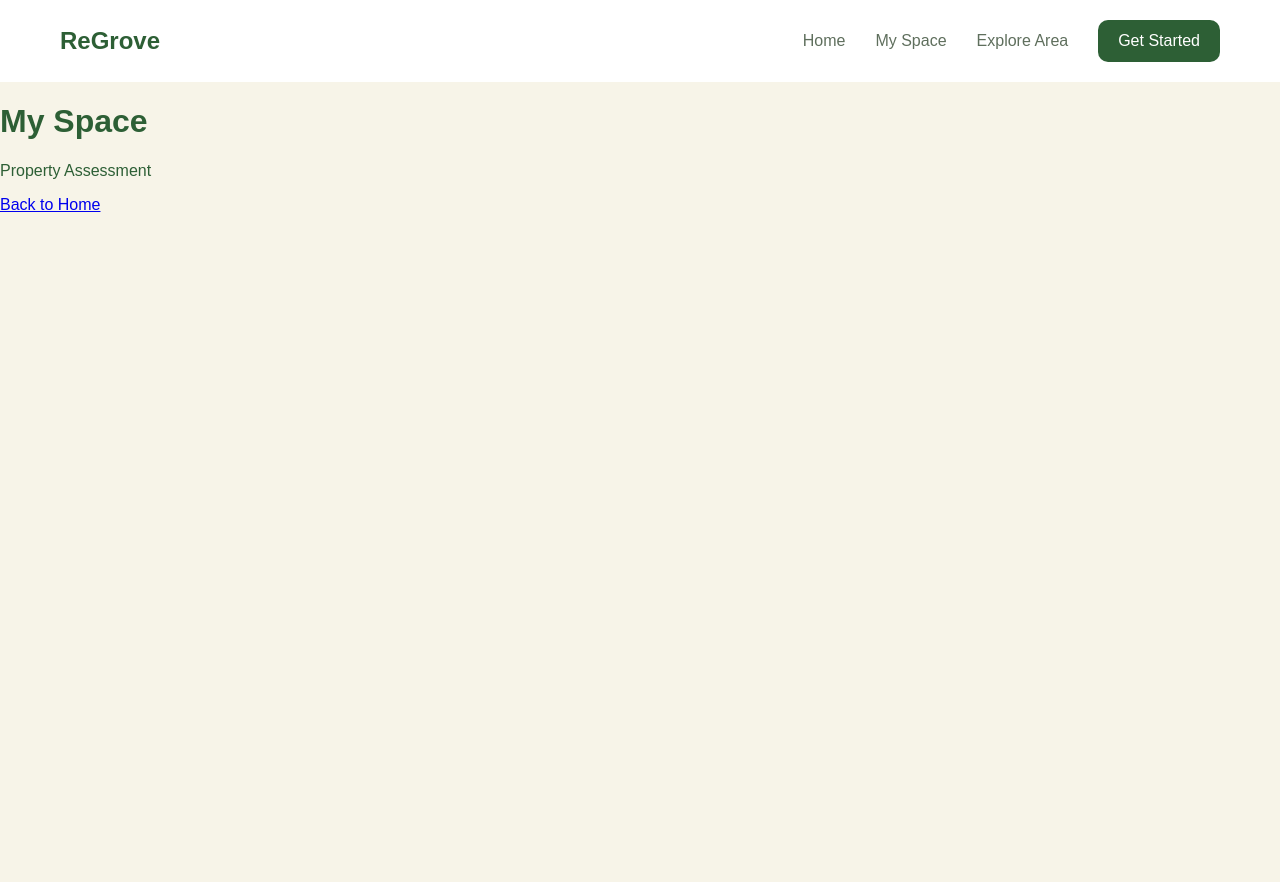
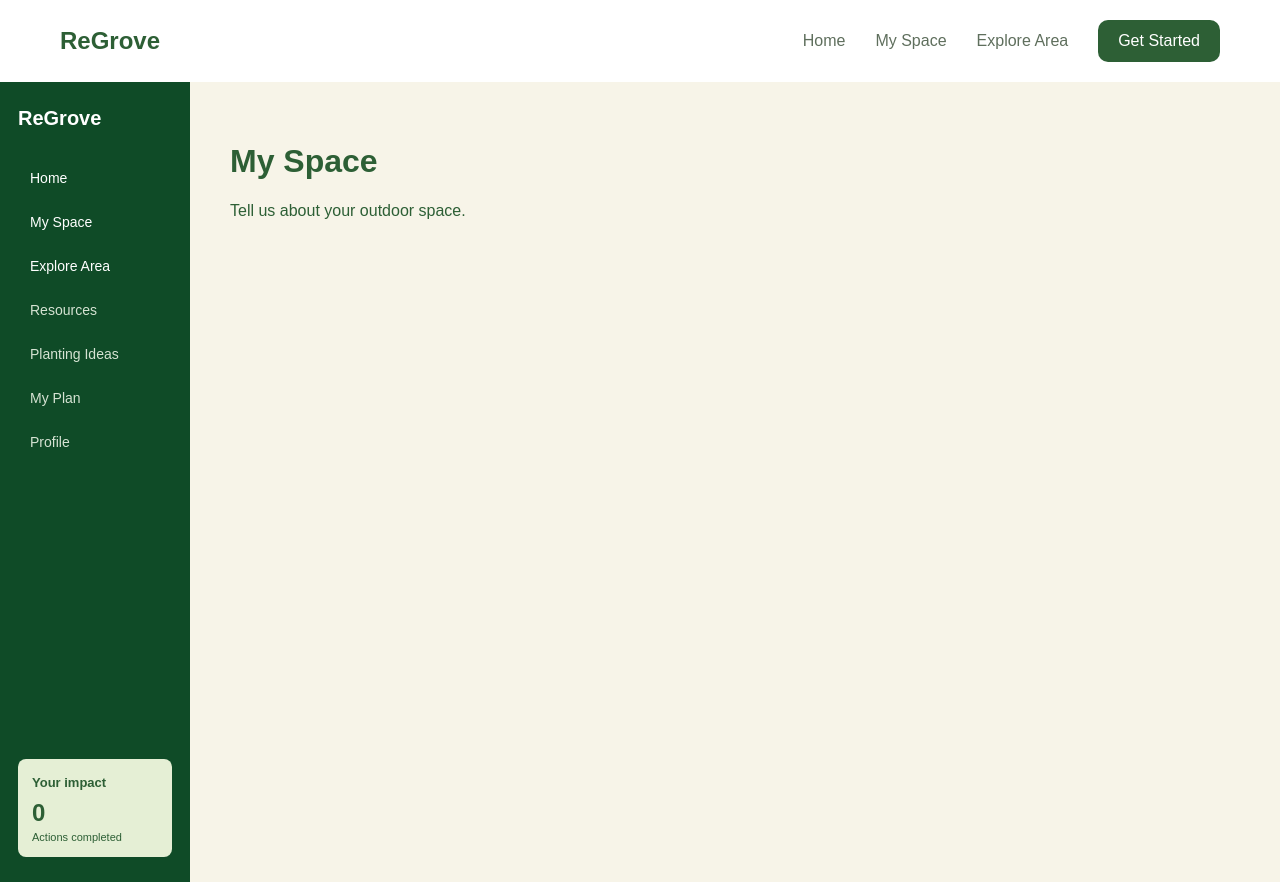
Before and after one commit to tpan0042-ops/ReGrove, a Vue app in the folder frontend/: page /assessment in a window 1280 px wide. Before the commit the page ends 800 px from the top, so only its background shows below. Built offline with nearby package versions, Linux system fonts and the light colour scheme.

Commit message:
Add sidebar to My Space page

```diff
--- /dev/null
+++ b/frontend/src/components/AppSidebar.vue
@@ -0,0 +1,30 @@
+<template>
+  <aside class="app-sidebar">
+
+    <h2>ReGrove</h2>
+
+    <nav class="sidebar-nav">
+      <RouterLink to="/">Home</RouterLink>
+
+      <RouterLink to="/assessment">
+        My Space
+      </RouterLink>
+
+      <RouterLink to="/explore">
+        Explore Area
+      </RouterLink>
+
+      <p>Resources</p>
+      <p>Planting Ideas</p>
+      <p>My Plan</p>
+      <p>Profile</p>
+    </nav>
+
+    <div class="impact-box">
+      <strong>Your impact</strong>
+      <h3>0</h3>
+      <p>Actions completed</p>
+    </div>
+
+  </aside>
+</template>
--- a/frontend/src/style.css
+++ b/frontend/src/style.css
@@ -219,3 +219,75 @@ button {
   color: #667263;
   font-size: 14px;
 }
+
+.app-sidebar {
+  width: 190px;
+  min-height: 100vh;
+  background-color: #0f4b27;
+  color: white;
+  padding: 25px 18px;
+  display: flex;
+  flex-direction: column;
+}
+
+.app-sidebar h2 {
+  font-size: 20px;
+  margin-top: 0;
+  margin-bottom: 30px;
+}
+
+.sidebar-nav {
+  display: flex;
+  flex-direction: column;
+  gap: 8px;
+}
+
+.sidebar-nav a,
+.sidebar-nav p {
+  color: white;
+  text-decoration: none;
+  padding: 10px 12px;
+  margin: 0;
+  border-radius: 6px;
+  font-size: 14px;
+}
+
+.sidebar-nav a:hover {
+  background-color: #2d6b3d;
+}
+
+.sidebar-nav p {
+  color: #d6e3d3;
+}
+
+.impact-box {
+  background-color: #e5efd5;
+  color: #2d5f35;
+  padding: 14px;
+  border-radius: 8px;
+  margin-top: auto;
+}
+
+.impact-box strong {
+  font-size: 13px;
+}
+
+.impact-box h3 {
+  font-size: 24px;
+  margin: 8px 0 4px;
+}
+
+.impact-box p {
+  font-size: 11px;
+  margin: 0;
+}
+
+.page-layout {
+  display: flex;
+  min-height: 100vh;
+}
+
+.page-content {
+  flex: 1;
+  padding: 40px;
+}
--- a/frontend/src/views/AssessmentView.vue
+++ b/frontend/src/views/AssessmentView.vue
@@ -1,10 +1,16 @@
+<script setup>
+import AppSidebar from '../components/AppSidebar.vue'
+</script>
+
 <template>
-  <div>
-    <h1>My Space</h1>
-    <p>Property Assessment</p>
+  <div class="page-layout">
 
-    <RouterLink to="/">
-      Back to Home
-    </RouterLink>
+    <AppSidebar />
+
+    <main class="page-content">
+      <h1>My Space</h1>
+      <p>Tell us about your outdoor space.</p>
+    </main>
+
   </div>
 </template>
```
